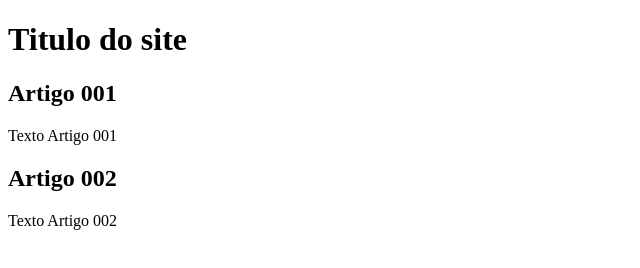
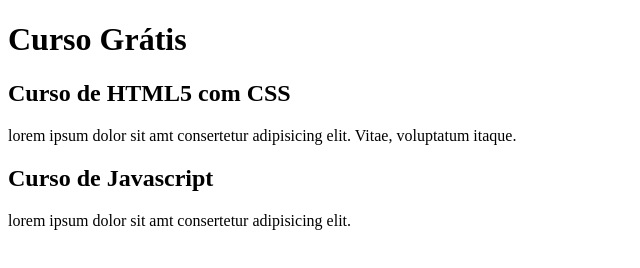
Before and after one commit to EduardoPablodelima/projeto-site, a plain HTML site: page index.html in a window 1280 px wide. Shown: the whole page, without its empty margins (0-640 px from the left). Drawn offline with Linux system fonts and the light colour scheme.

Commit message:
começo de conteúdo

```diff
--- a/index.html
+++ b/index.html
@@ -9,15 +9,15 @@
 <body>
     <main>
         <header>
-            <h1>Titulo do site</h1>
+            <h1> Curso Grátis </h1>
         </header>
         <article>
-            <h2>Artigo 001</h2>
-            <p>Texto Artigo 001</p>
+            <h2>Curso de HTML5 com CSS</h2>
+            <p>lorem ipsum dolor sit amt consertetur adipisicing elit. Vitae, voluptatum itaque.</p>
         </article>
         <article>
-            <h2>Artigo 002</h2>
-            <p>Texto Artigo 002</p>
+            <h2>Curso de Javascript</h2>
+            <p>lorem ipsum dolor sit amt consertetur adipisicing elit.</p>
         </article>
     </main>
 </body>
```
